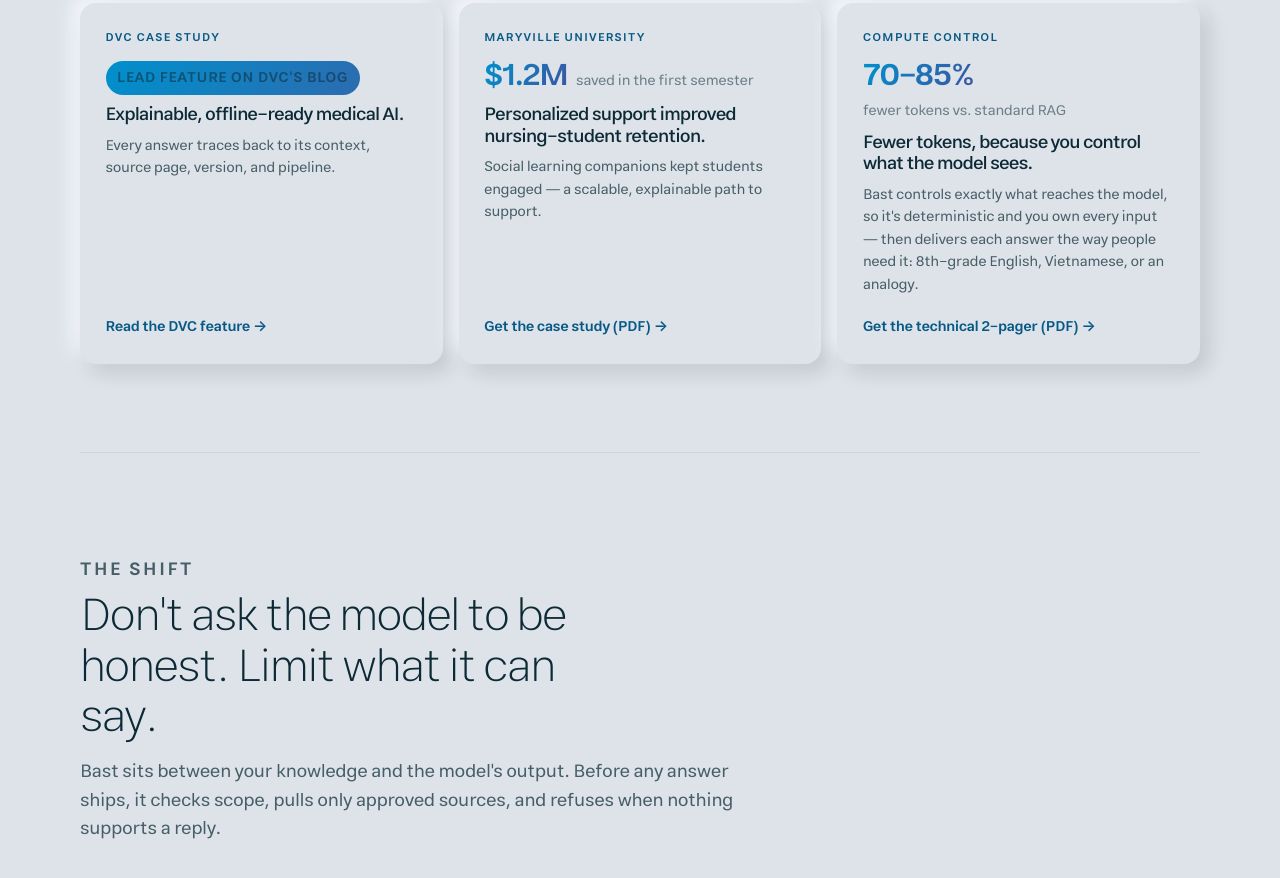
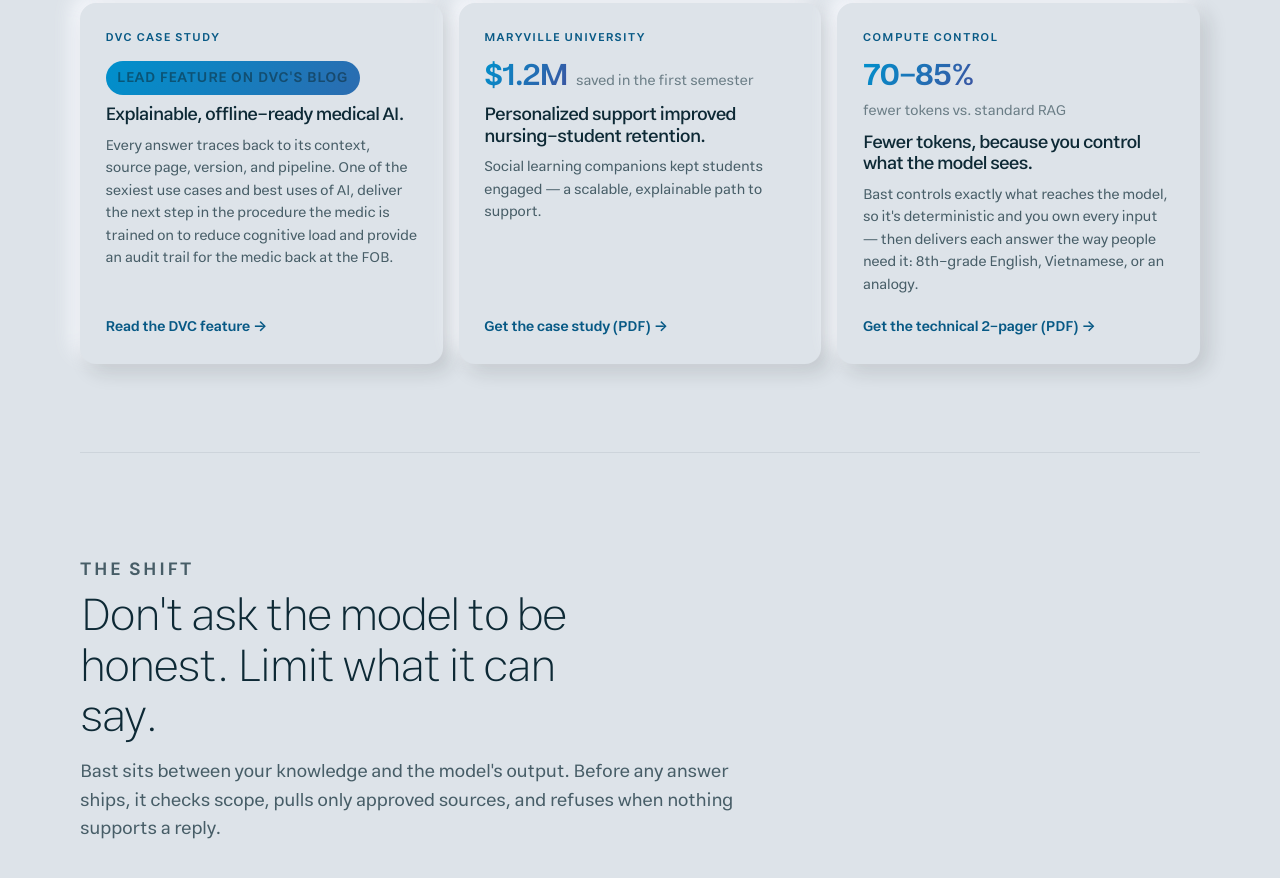
Before and after one commit to bast-ai/bast-website, a website: page src/index.html in a window 1280 px wide. Shown: the part 845-1723 px from the top of the page. Drawn offline with Linux system fonts and the light colour scheme.

Commit message:
Enhance AI use case description in index.html
Expanded description of AI use case in outcome card.

```diff
--- a/src/index.html
+++ b/src/index.html
@@ -59,7 +59,7 @@
         <p class="card-kicker">DVC case study</p>
         <p class="outcome-stat"><span class="case-badge">Lead feature on DVC's blog</span></p>
         <h3>Explainable, offline-ready medical AI.</h3>
-        <p>Every answer traces back to its context, source page, version, and pipeline.</p>
+        <p>Every answer traces back to its context, source page, version, and pipeline. One of the sexiest use cases and best uses of AI, deliver the next step in the procedure the medic is trained on to reduce cognitive load and provide an audit trail for the medic back at the FOB.</p>
         <a class="card-link" href="https://dvc.org/blog/bast-ai-use-case-using-dvc-as-a-data-registry-for-explainable-offline-ready-ai/" target="_blank" rel="noopener">Read the DVC feature &rarr;</a>
       </article>
 
```
